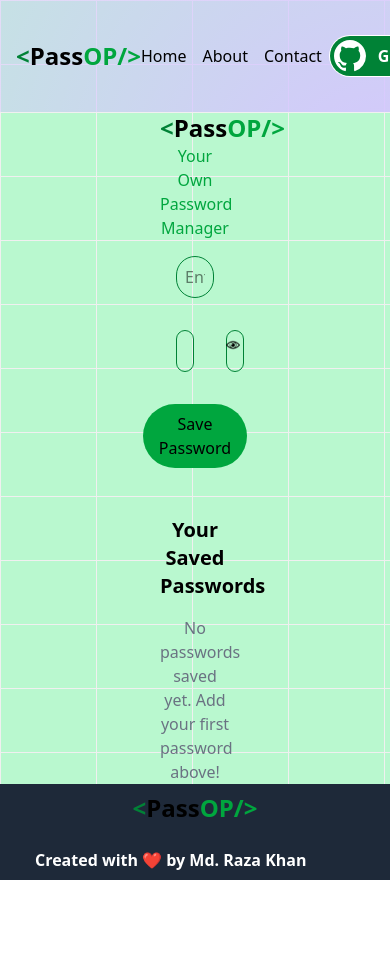
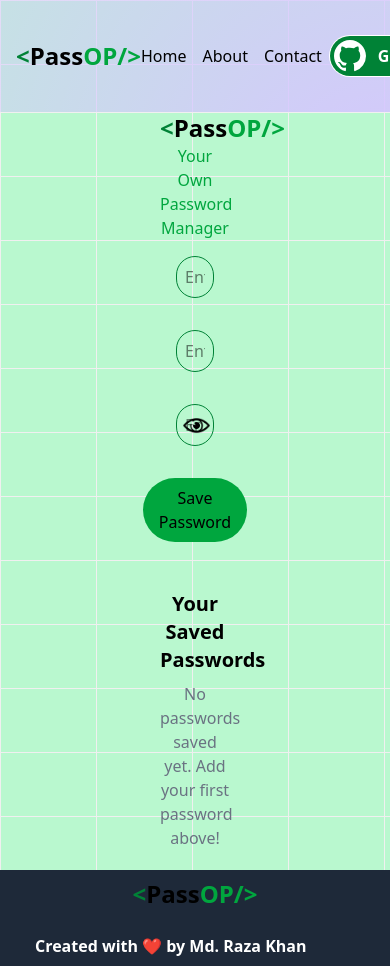
Before and after one commit to razaOnGit/Project-Basic-to-Advance, a React (Vite) app in the folder 11.Password_Manager/Password-keeper/: page / in a window 390 px wide. Shown: the top 966 px of the page. Before the commit the page ends 880 px from the top, so only its background shows below. Built offline with nearby package versions, Linux system fonts and the light colour scheme; some icons are missing.

Commit message:
RESPONSIVE

```diff
--- a/11.Password_Manager/Password-keeper/index.html
+++ b/11.Password_Manager/Password-keeper/index.html
@@ -3,7 +3,7 @@
   <head>
     <meta charset="UTF-8" />
    <link rel="icon" type="image/png" href="/favicon.png" />
-    <meta name="viewport" content="width=device-width, initial-scale=1.0" />
+   <meta name="viewport" content="width=device-width, initial-scale=1.0, maximum-scale=1.0, user-scalable=no">
     <title>Password Manager</title>
   </head>
   <body>
--- a/11.Password_Manager/Password-keeper/src/App.jsx
+++ b/11.Password_Manager/Password-keeper/src/App.jsx
@@ -12,8 +12,9 @@ function App() {
       <Navbar />
         <div className=" bg-green-200 bg-[linear-gradient(to_right,#f0f0f0_1px,transparent_1px),linear-gradient(to_bottom,#f0f0f0_1px,transparent_1px)] bg-[size:6rem_4rem]">
           <Manager />
+          <Footer />
         </div>
-        <Footer />
+
     </>
   )
 }
--- a/11.Password_Manager/Password-keeper/src/components/Manager.jsx
+++ b/11.Password_Manager/Password-keeper/src/components/Manager.jsx
@@ -177,7 +177,7 @@ const Manager = () => {
             placeholder="Enter your website URL"
           />
 
-          <div className="flex w-full justify-between gap-8">
+          <div className="flex flex-col md:flex-row w-full justify-between gap-8">
             <input
               value={formData.username}
               onChange={handleChange}
@@ -215,8 +215,8 @@ const Manager = () => {
           </button>
         </div>
 
-        <div className="passwords mt-8">
-          <h2 className="text-xl font-semibold mb-4">Your Saved Passwords</h2>
+        <div className="passwords mt-8 mb-5">
+          <h2 className="text-xl font-semibold mb-2">Your Saved Passwords</h2>
 
           {passwordArray.length === 0 && (
             <div className="text-gray-500">No passwords saved yet. Add your first password above!</div>
```
